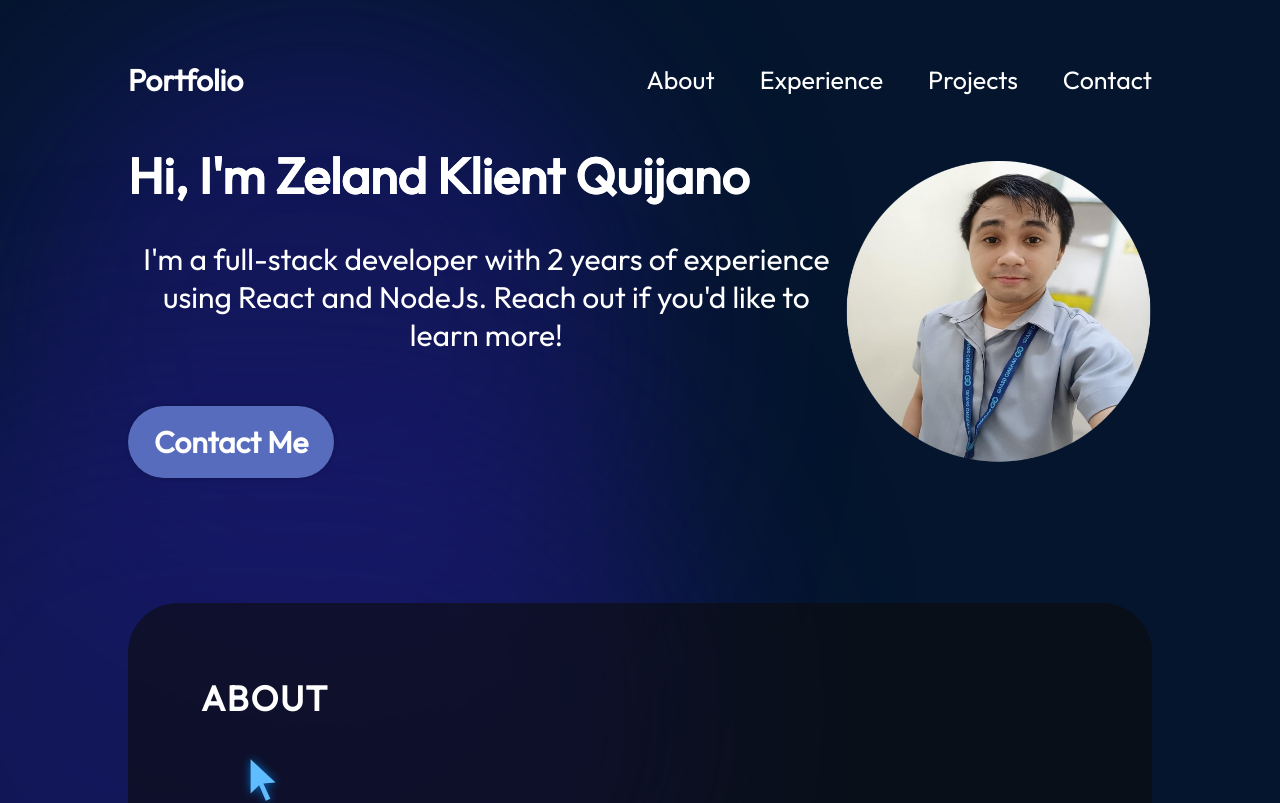
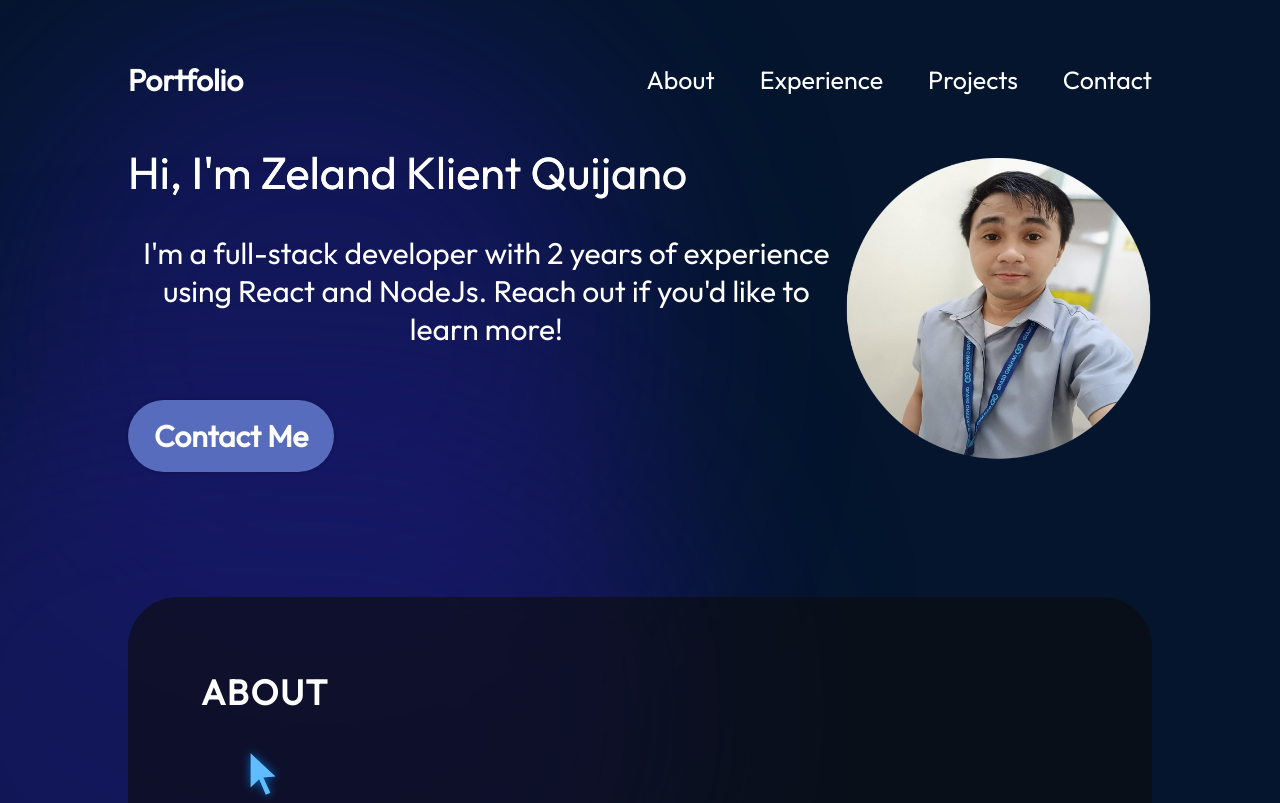
Before and after one commit to Kei-psample/portfolio, a React (Vite) app: page / in a window 1280 px wide. Shown: the top 803 px of the page. Built offline with nearby package versions, Linux system fonts and the light colour scheme.

Commit message:
Me.module.css

```diff
--- a/src/components/Me/Me.module.css
+++ b/src/components/Me/Me.module.css
@@ -21,8 +21,8 @@
 
 .title {
     text-align: center;
-    font-size: 50px;
-    font-weight: 700;
+    font-size: 45px;
+    font-weight: 500;
     margin-bottom: 33px;
     font-family: var(--font-roboto);
     background: linear-gradient(
```
